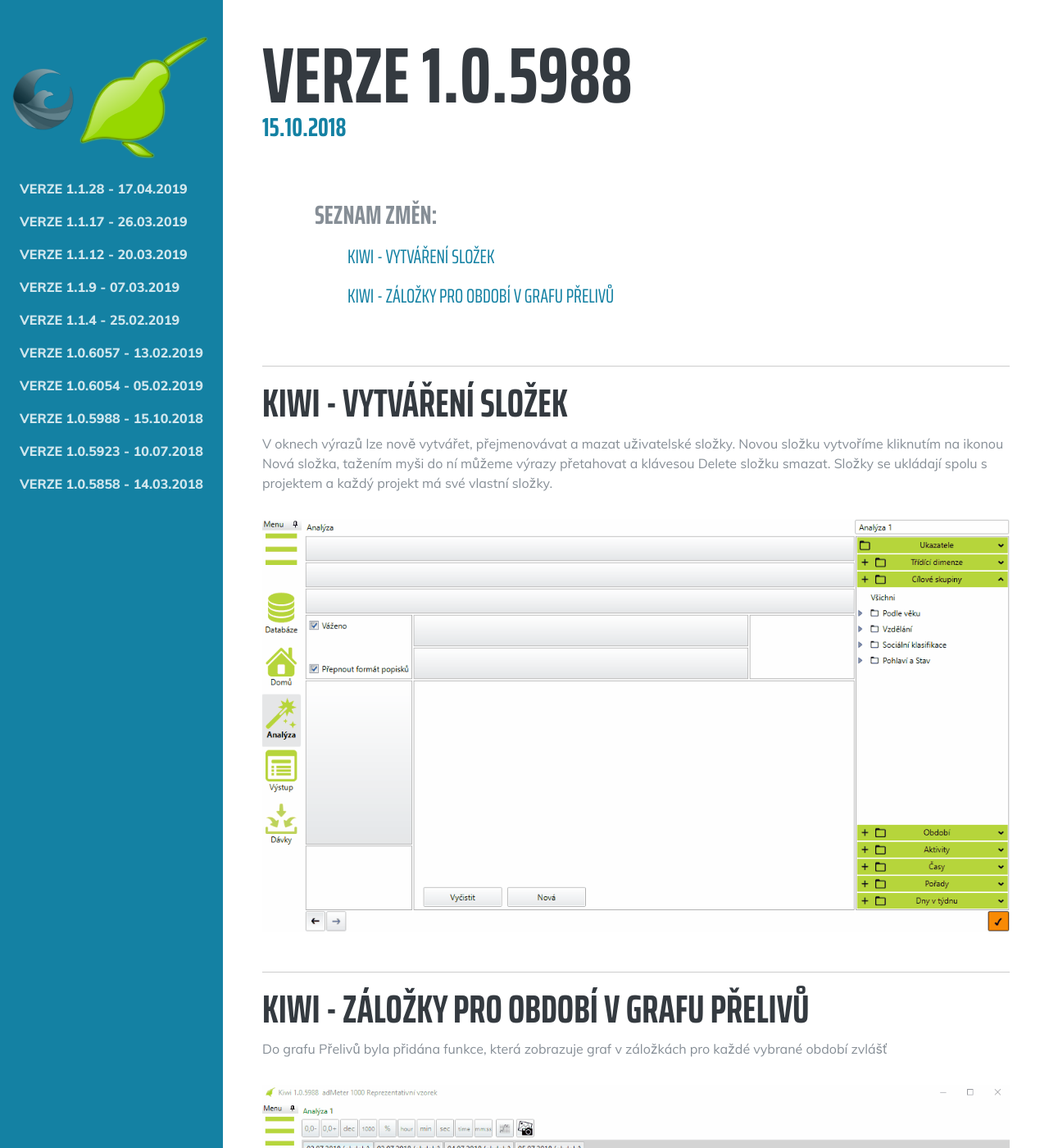
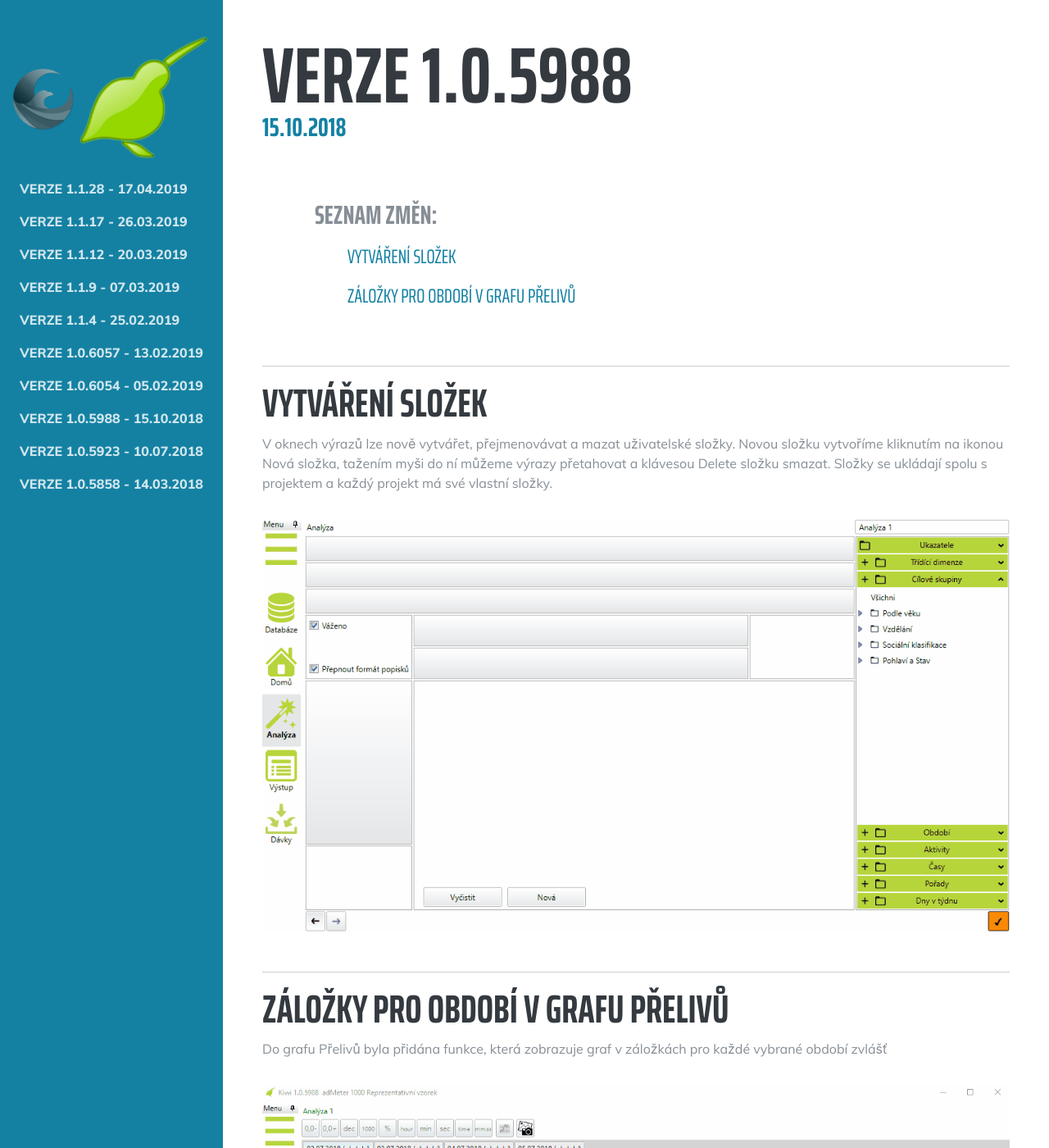
Before and after one commit to benesrichard/news-web2, a Jekyll site: the page built from _posts/2018-10-15-1.0.5988K.md, in a window 1280 px wide and 1400 px high. Shown: the whole window at 82% size. Built offline with Jekyll 4.4.1, drawn with Linux system fonts in a browser that asks for light colours; some web fonts are replaced.

Commit message:
Update 2018-10-15-1.0.5988K.md

```diff
--- a/_posts/2018-10-15-1.0.5988K.md
+++ b/_posts/2018-10-15-1.0.5988K.md
@@ -2,14 +2,14 @@
 categories: [kiwi]
 layout: kiwi
 ---
-## Kiwi - Vytváření složek
+## Vytváření složek
 V oknech výrazů lze nově vytvářet, přejmenovávat a mazat uživatelské složky. Novou složku vytvoříme
 kliknutím na ikonou Nová složka, tažením myši do ní můžeme výrazy přetahovat a klávesou Delete složku
 smazat. Složky se ukládají spolu s projektem a každý projekt má své vlastní složky.
 
 ![Slozky v kiwi]({{site.url}}/data/slozky.gif "Složky v kiwi")
 
-## Kiwi - Záložky pro období v grafu přelivů
+## Záložky pro období v grafu přelivů
 Do grafu Přelivů byla přidána funkce, která zobrazuje graf v záložkách pro každé vybrané období zvlášť
 
 ![Prelivy v zalozkach]({{site.url}}/data/prelivy_zalozky.gif "Přelivy v záložkách")
```
